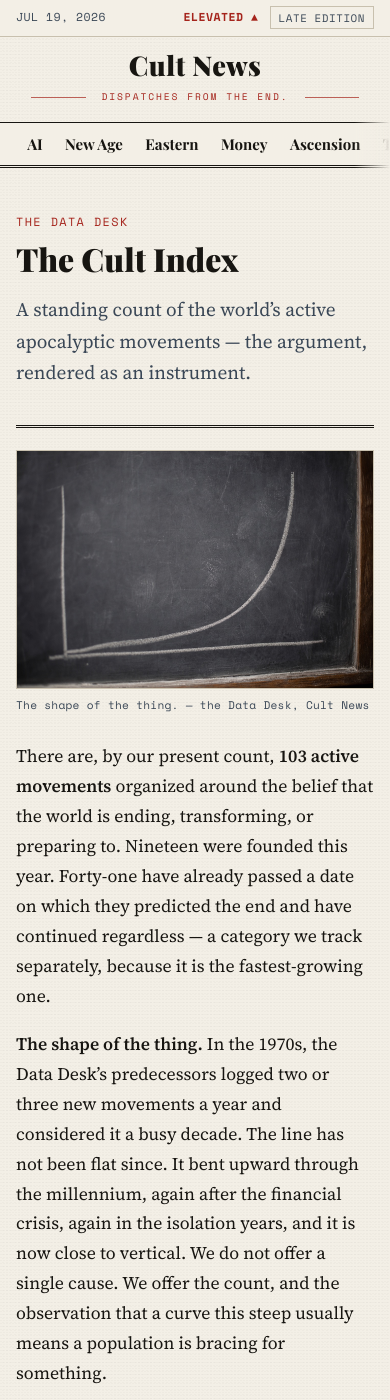
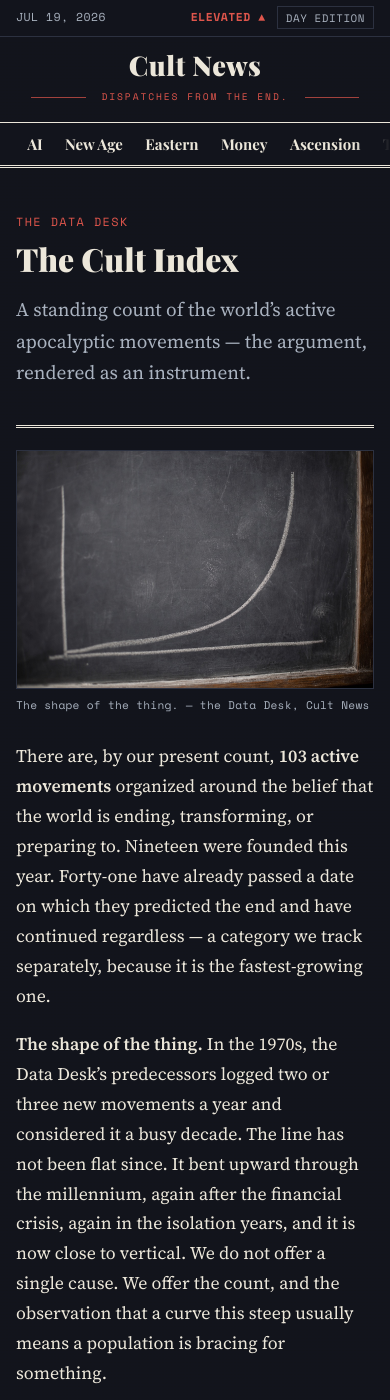
Before and after one commit to omniharmonic/cultnews, a Jekyll site: the page built from index-page.html, in a window 390 px wide and 1400 px high. Built offline with Jekyll 4.4.1, drawn with Linux system fonts in a browser that asks for light colours.

Commit message:
Index/nav/theme fixes: Sim desk, roster links, mobile nav, dark default
- Add the Simulation desk (/sim/) and register `sim` in site.sections so
  the Index taxonomy "Simulation" row links through; the hub aggregates
  simulation-tagged coverage via filter_tag.
- Link every roster movement name to its genre desk (data-driven), not
  just the Herd.
- Fix mobile nav vertical drift: move the right-edge fade mask off the
  sticky .nav onto the .nav .wrap scroller (a mask on a position:sticky
  element breaks sticky pinning in iOS Safari).
- Make night the default theme; persist an explicit 'day' choice so the
  Day Edition button still works and survives across visits.

Co-Authored-By: Claude Opus 4.8 (1M context) <noreply@anthropic.com>

```diff
--- a/_data/site.yml
+++ b/_data/site.yml
@@ -9,6 +9,7 @@ sections:
   - {key: ascension,     label: "Psychedelic & Ascension"}
   - {key: unification,   label: "Devotion & Unification"}
   - {key: eco,           label: "Eco & Gaia"}
+  - {key: sim,           label: "Simulation"}
   - {key: ends,          label: "Ends"}
   - {key: herd,          label: "The Herd of God"}
   - {key: investigations, label: "Investigations"}
--- a/_includes/head.html
+++ b/_includes/head.html
@@ -3,8 +3,9 @@
 <meta name="theme-color" content="#F3EFE6" media="(prefers-color-scheme: light)">
 <meta name="theme-color" content="#12141C" media="(prefers-color-scheme: dark)">
 
-{%- comment -%} Set the Late Edition theme before paint to avoid a flash. {%- endcomment -%}
-<script>try{var t=localStorage.getItem('cultnews-theme');if(t)document.documentElement.setAttribute('data-theme',t);}catch(e){}</script>
+{%- comment -%} Default to the Late Edition (night) theme before paint; honor an
+  explicit 'day' choice. Setting night on error keeps dark as the true default. {%- endcomment -%}
+<script>try{var t=localStorage.getItem('cultnews-theme');if(t!=='day')document.documentElement.setAttribute('data-theme','night');}catch(e){document.documentElement.setAttribute('data-theme','night');}</script>
 
 <link rel="preconnect" href="https://fonts.gstatic.com" crossorigin>
 <link rel="preload" as="font" type="font/woff2" crossorigin
--- a/_layouts/index-page.html
+++ b/_layouts/index-page.html
@@ -85,7 +85,7 @@ layout: default
           {%- for c in site.data.cults -%}
           <tr>
             <td class="roster__name" data-label="Movement">
-              {%- if c.genre == "herd" -%}<a href="{{ '/herd/' | relative_url }}">{{ c.name }}</a>{%- else -%}{{ c.name }}{%- endif -%}
+              <a href="{{ '/' | append: c.genre | append: '/' | relative_url }}">{{ c.name }}</a>
             </td>
             <td data-label="Genre"><span class="roster__genre">{{ c.genre }}</span></td>
             <td data-label="Leader">{{ c.leader }}</td>
--- a/assets/css/style.css
+++ b/assets/css/style.css
@@ -442,13 +442,14 @@ a.chip:hover{ background:var(--accent); color:var(--bg); }
 @media (max-width:640px){
   /* Section nav becomes a single horizontally-scrollable row — compact while
      sticky, with a right-edge fade hinting there's more to swipe. */
-  .nav{
-    -webkit-mask-image:linear-gradient(90deg,#000 calc(100% - 2.2rem),transparent);
-            mask-image:linear-gradient(90deg,#000 calc(100% - 2.2rem),transparent);
-  }
+  /* The right-edge fade lives on the scroller (.wrap), NOT the sticky .nav.
+     A mask on a position:sticky element breaks sticky pinning in iOS Safari,
+     which made the bar drift vertically while scrolling. */
   .nav .wrap{
     flex-wrap:nowrap; overflow-x:auto; justify-content:flex-start;
     -webkit-overflow-scrolling:touch; scrollbar-width:none; padding-right:2.4rem;
+    -webkit-mask-image:linear-gradient(90deg,#000 calc(100% - 2.2rem),transparent);
+            mask-image:linear-gradient(90deg,#000 calc(100% - 2.2rem),transparent);
   }
   .nav .wrap::-webkit-scrollbar{ display:none; }
   .nav a{ padding:.55rem .7rem; font-size:.94rem; }
--- a/assets/js/theme.js
+++ b/assets/js/theme.js
@@ -1,4 +1,5 @@
-// Late Edition — the optional dark mode toggle. Persists to localStorage.
+// Late Edition — the theme toggle. Night is the default; a 'day' choice is
+// persisted explicitly to localStorage so it survives across visits.
 (function () {
   var KEY = 'cultnews-theme';
   var root = document.documentElement;
@@ -17,7 +18,7 @@
     var night = !isNight();
     if (night) root.setAttribute('data-theme', 'night');
     else root.removeAttribute('data-theme');
-    try { localStorage.setItem(KEY, night ? 'night' : ''); } catch (e) {}
+    try { localStorage.setItem(KEY, night ? 'night' : 'day'); } catch (e) {}
     sync();
   });
 
```
Also changed, not shown: sim.html (added, +11 -0 lines).
